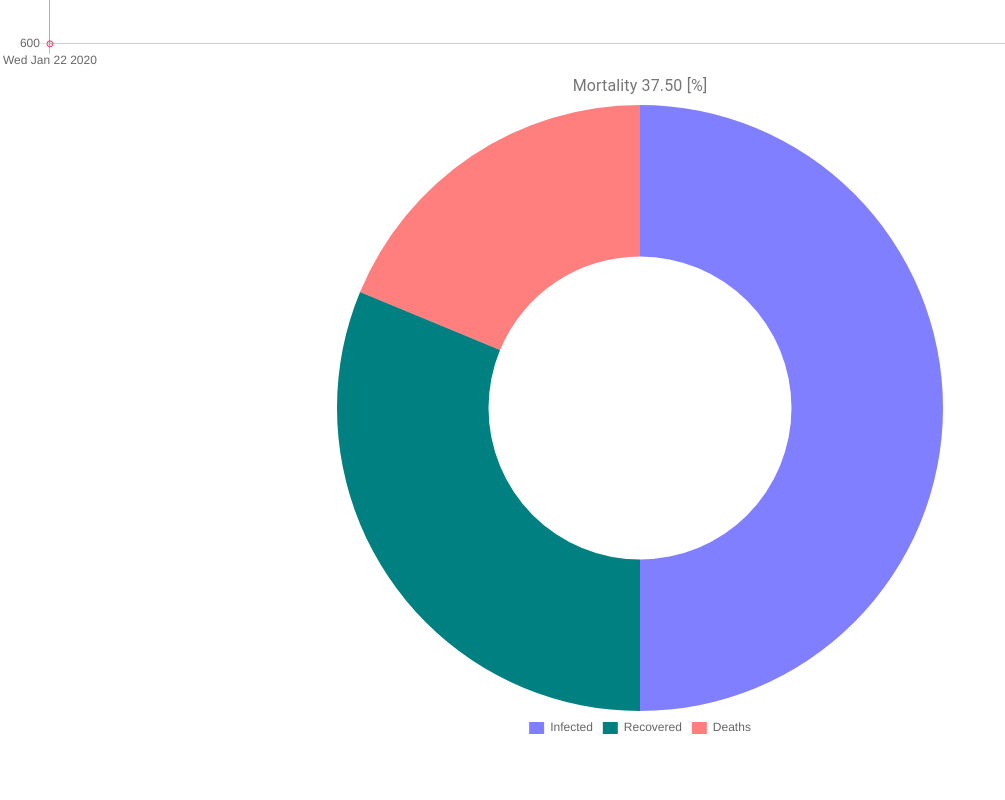
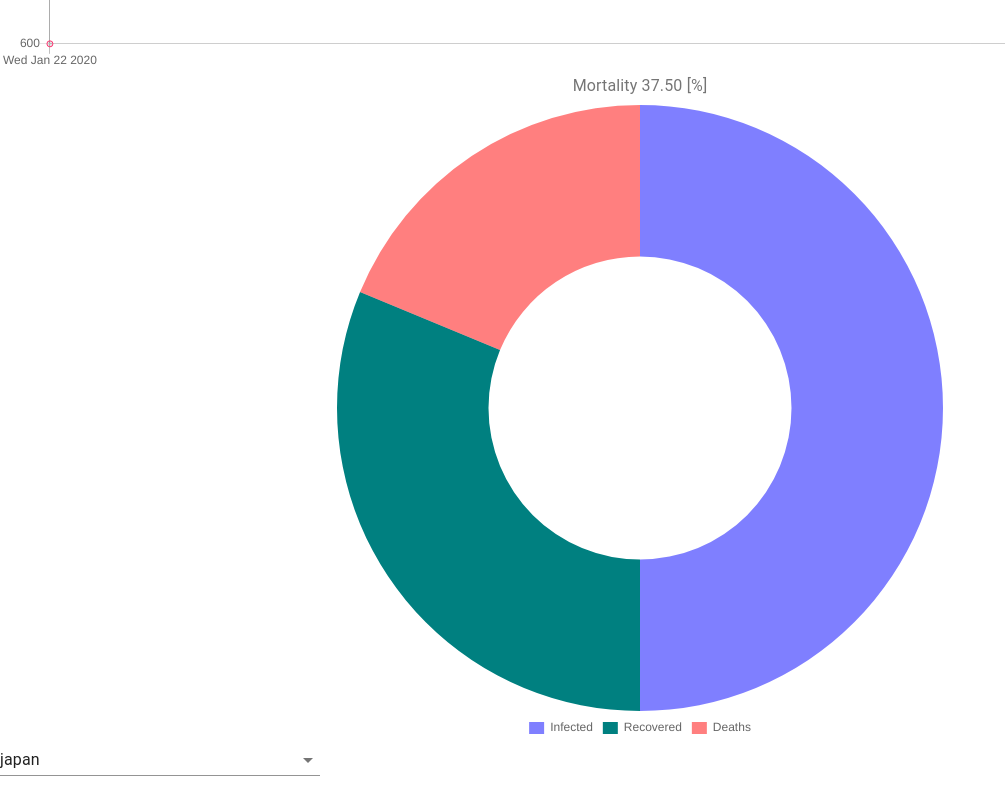
Before and after one commit to yumi-rakus/covid19_dashboard, a React (Create React App) app: page / in a window 1280 px wide. Shown: the part 729-1529 px from the top of the page, without its empty margins (0-1005 px from the left). Before the commit the page ends 1473 px from the top, so only its background shows below. Built offline with nearby package versions, Linux system fonts and the light colour scheme.

Commit message:
SwitchCountry.tsxの実装

```diff
--- a/src/components/covid/SwitchCountry.tsx
+++ b/src/components/covid/SwitchCountry.tsx
@@ -1,10 +1,58 @@
-import React from "react";
+import React, {ChangeEvent} from "react";
+
+import {makeStyles, NativeSelect, FormControl} from "@material-ui/core";
+
+import {useDispatch} from "react-redux";
+import {fetchDataDaily} from "../../store/slices/covidSlice";
+
+const useStyle = makeStyles((theme) => ({
+    formControl: {
+        marginBottom: theme.spacing(3),
+        minWidth: 320
+    }
+}));
 
 const SwitchCountry: React.FC = () => {
+
+    // 使用準備
+    const classes = useStyle();
+    const dispatch = useDispatch();
+
+    // 国リスト
+    const countries = [
+        'japan',
+        'china',
+        'us',
+        'france',
+        'italy',
+        'spain',
+        'united kingdom',
+        'germany',
+        'russia',
+        'brazil',
+        'taiwan',
+        'thailand',
+        'sweden',
+        'india'
+    ];
+
+    // event handler
+    const handleChange = (e: ChangeEvent<HTMLSelectElement>): void => {
+        // 非同期関数の呼び出し
+        // 国が変更される度にAPIを呼び出し、stateのデータを更新する
+        dispatch(fetchDataDaily(e.target.value));
+    }
+
     return (
-        <div>
-
-        </div>
+        <FormControl className={classes.formControl}>
+            <NativeSelect onChange={handleChange}>
+                {countries.map((country, i) => (
+                    <option key={i} value={country}>
+                        {country}
+                    </option>
+                ))}
+            </NativeSelect>
+        </FormControl>
     );
 };
 
```
